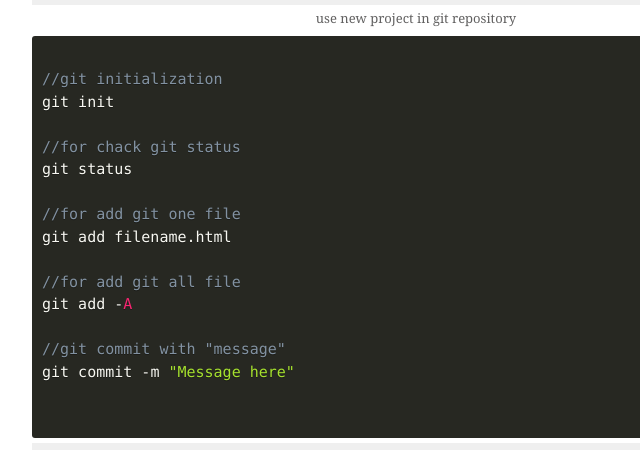
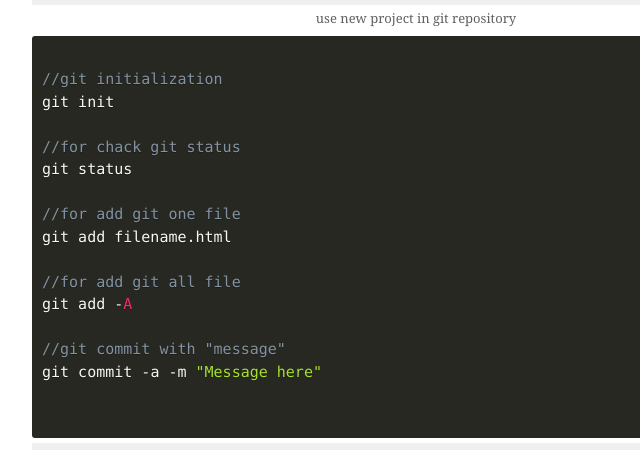
Before and after one commit to Tanvirmehedi/chitsheet, a website: page git.html in a window 1280 px wide. Shown: the part 749-1199 px from the top of the page, 224-864 px from the left. Drawn offline with Linux system fonts and the light colour scheme; a web font is replaced by a local one.

Commit message:
basic comit

```diff
--- a/git.html
+++ b/git.html
@@ -81,7 +81,7 @@ git add filename.html
 git add -A
 
 //git commit with "message"
-git commit -m "Message here"
+git commit -a -m "Message here"
 
             </code></pre>
           </section>
```
